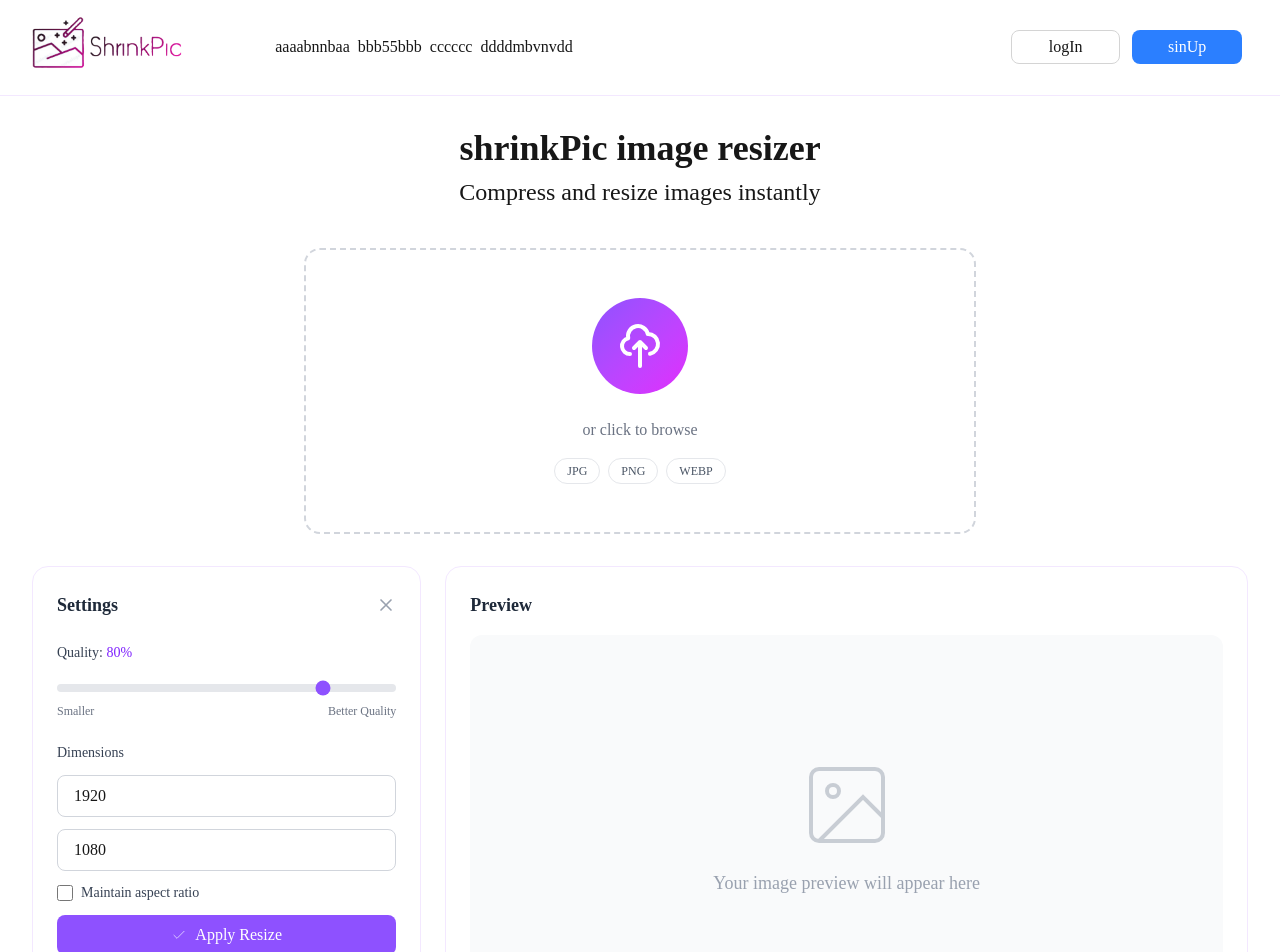
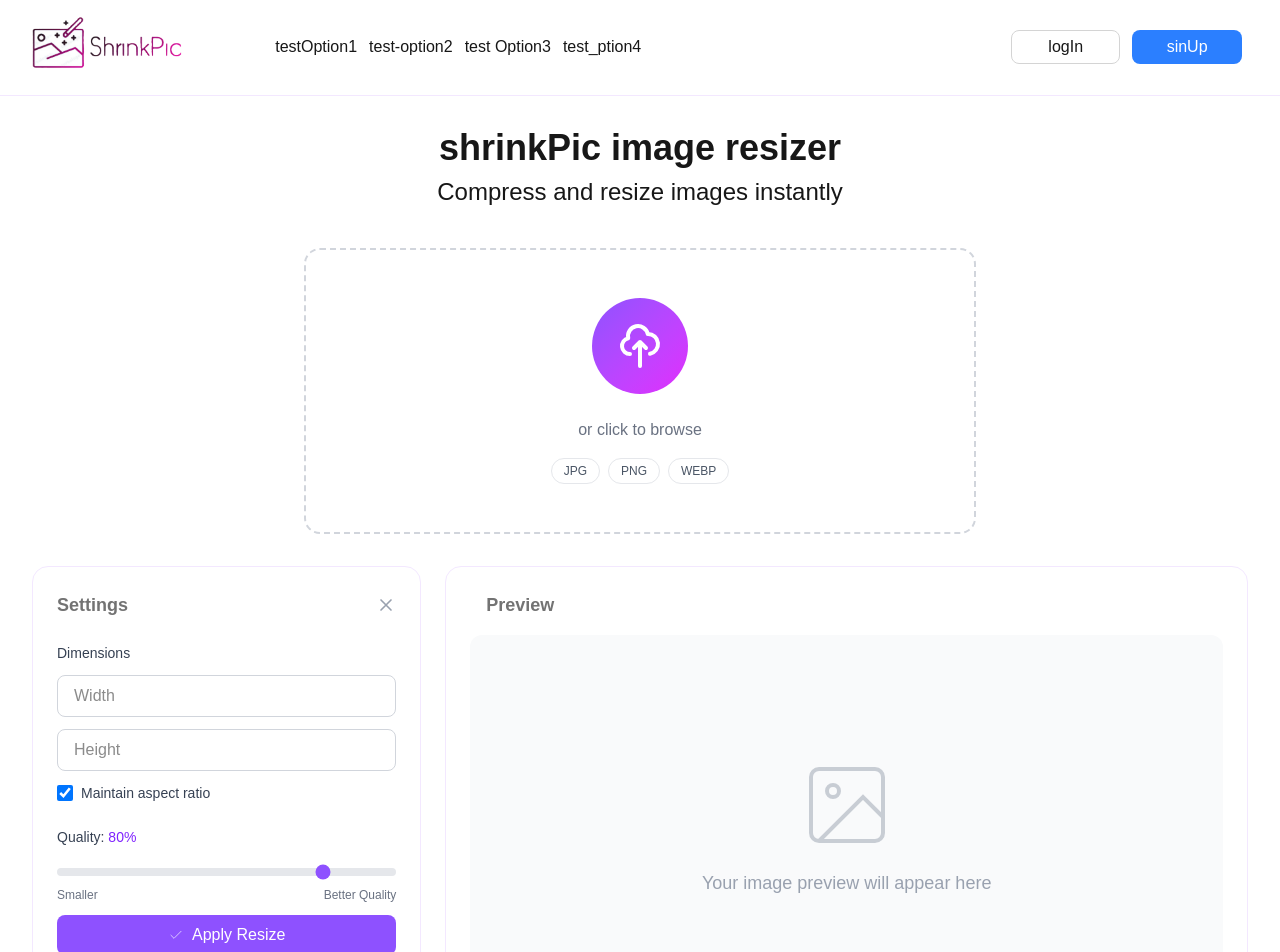
Before and after one commit to navid763/shrinkpic, a Next.js app: page / in a window 1280 px wide. Shown: the top 952 px of the page. Built offline with nearby package versions, Linux system fonts and the light colour scheme.

Commit message:
completed preview, popup and dimension control logic

```diff
--- a/src/app/globals.css
+++ b/src/app/globals.css
@@ -26,5 +26,5 @@ html {
 body {
   background: var(--background);
   color: var(--foreground);
-  /* font-family: Arial, Helvetica, sans-serif; */
+  font-family: Arial, Helvetica, sans-serif;
 }
--- a/src/app/layout.tsx
+++ b/src/app/layout.tsx
@@ -1,20 +1,20 @@
 import type { Metadata } from "next";
-// import { Geist, Geist_Mono } from "next/font/google";
+import { Geist, Geist_Mono } from "next/font/google";
 import { Roboto } from "next/font/google"
 import "./globals.css";
 import Header from "@/components/navbars/header/header";
 import Footer from "@/components/navbars/footer";
 import { ReduxProvider } from "@/redux/provider";
 
-// const geistSans = Geist({
-//   variable: "--font-geist-sans",
-//   subsets: ["latin"],
-// });
+const geistSans = Geist({
+  variable: "--font-geist-sans",
+  subsets: ["latin"],
+});
 
-// const geistMono = Geist_Mono({
-//   variable: "--font-geist-mono",
-//   subsets: ["latin"],
-// });
+const geistMono = Geist_Mono({
+  variable: "--font-geist-mono",
+  subsets: ["latin"],
+});
 
 const roboto = Roboto({
   subsets: ["latin"],
@@ -35,7 +35,7 @@ export default function RootLayout({
   return (
     <html lang="en">
       <body
-        className={` ${roboto.variable} antialiased`}
+        className={` ${geistMono.variable} ${roboto.variable} ${geistSans.variable} antialiased`}
       >
         <ReduxProvider>
           <Header />
--- a/src/components/controls/controls.tsx
+++ b/src/components/controls/controls.tsx
@@ -1,10 +1,67 @@
+"use client"
+
+import { useAppSelector } from "@/redux/hooks";
+import { useEffect, useState } from "react";
+
+
 export default function Controls() {
+    const state = useAppSelector(state => state.image);
+    const [height, setHeight] = useState<number | "">("");
+    const [width, setWidth] = useState<number | "">("");
+    const [maitainAspectRatio, setMaitainAspectRatio] = useState(true)
+
+    const aspectRatio = (state.width && state.height) ? (state.width / state.height) : null;
+
+    const handleWidthChange = (e: React.ChangeEvent<HTMLInputElement>) => {
+        const value = e.target.value;
+        if (value === "") {
+            setWidth("");
+            setHeight("");
+
+            return
+        }
+
+        const width = Number(value)
+        const height = aspectRatio ? Math.round(width / aspectRatio) : "";
+
+        setWidth(width);
+        if (maitainAspectRatio) setHeight(height)
+    }
+
+    const handleHeightChange = (e: React.ChangeEvent<HTMLInputElement>) => {
+        const value = e.target.value;
+        if (value === "") {
+            setHeight("");
+            setWidth("");
+
+            return
+        }
+
+        const height = Number(value);
+        const width = aspectRatio ? Math.round(height * aspectRatio) : "";
+
+        setHeight(height)
+        if (maitainAspectRatio) setWidth(width);
+    }
+
+    const handleMaintainAspectRatio = () => {
+        setMaitainAspectRatio(!maitainAspectRatio);
+        setHeight("")
+        setWidth("")
+    }
+
+    useEffect(() => {
+        if (!state.url) {
+            setHeight("");
+            setWidth("")
+        }
+    }, [state])
 
     return (
         <div className="lg:col-span-1 space-y-6">
-            <div className="bg-white rounded-2xl p-6 border border-purple-100">
+            <div className=" rounded-2xl bg-white p-6 border border-purple-100">
                 <div className="flex items-center justify-between mb-6">
-                    <h2 className="text-lg font-semibold text-gray-800">Settings</h2>
+                    <h2 className="text-lg font-semibold text-neutral-500">Settings</h2>
                     <button className="text-gray-400 hover:text-gray-600 transition-colors">
                         <svg
                             className="w-5 h-5"
@@ -21,7 +78,46 @@ export default function Controls() {
                         </svg>
                     </button>
                 </div>
-                {/* Quality Slider */}
+
+                <div className="mb-6">
+                    <label className="block text-sm font-medium text-gray-700 mb-3">
+                        Dimensions
+                    </label>
+                    <div className="space-y-3">
+                        <div>
+                            <input
+                                type="number"
+                                placeholder="Width"
+                                value={width}
+                                onChange={handleWidthChange}
+                                className="w-full px-4 py-2 border border-gray-300 rounded-lg focus:ring-2 focus:ring-violet-500 focus:border-transparent outline-none"
+                            />
+                        </div>
+                        <div>
+                            <input
+                                type="number"
+                                placeholder="Height"
+                                value={height}
+                                onChange={handleHeightChange}
+                                className="w-full px-4 py-2 border border-gray-300 rounded-lg focus:ring-2 focus:ring-violet-500 focus:border-transparent outline-none"
+                            />
+                        </div>
+                        <label className="flex items-center gap-2 cursor-pointer">
+                            <input
+                                type="checkbox"
+                                defaultChecked={maitainAspectRatio}
+                                onChange={() => handleMaintainAspectRatio()}
+                                className="w-4 h-4 text-violet-500 border-gray-300 rounded focus:ring-violet-500"
+                            />
+                            <span className="text-sm text-gray-700">
+                                Maintain aspect ratio
+                            </span>
+                        </label>
+                    </div>
+
+                </div>
+
+
                 <div className="mb-6">
                     <label className="block text-sm font-medium text-gray-700 mb-3">
                         Quality: <span className="text-violet-600">80%</span>
@@ -36,40 +132,6 @@ export default function Controls() {
                     <div className="flex justify-between text-xs text-gray-500 mt-1">
                         <span>Smaller</span>
                         <span>Better Quality</span>
-                    </div>
-                </div>
-                {/* Dimensions */}
-                <div className="mb-6">
-                    <label className="block text-sm font-medium text-gray-700 mb-3">
-                        Dimensions
-                    </label>
-                    <div className="space-y-3">
-                        <div>
-                            <input
-                                type="number"
-                                placeholder="Width"
-                                defaultValue={1920}
-                                className="w-full px-4 py-2 border border-gray-300 rounded-lg focus:ring-2 focus:ring-violet-500 focus:border-transparent outline-none"
-                            />
-                        </div>
-                        <div>
-                            <input
-                                type="number"
-                                placeholder="Height"
-                                defaultValue={1080}
-                                className="w-full px-4 py-2 border border-gray-300 rounded-lg focus:ring-2 focus:ring-violet-500 focus:border-transparent outline-none"
-                            />
-                        </div>
-                        <label className="flex items-center gap-2 cursor-pointer">
-                            <input
-                                type="checkbox"
-                                defaultChecked={false}
-                                className="w-4 h-4 text-violet-500 border-gray-300 rounded focus:ring-violet-500"
-                            />
-                            <span className="text-sm text-gray-700">
-                                Maintain aspect ratio
-                            </span>
-                        </label>
                     </div>
                     <button className="w-full mt-3 bg-violet-500 hover:bg-violet-600 text-white font-medium py-2 px-4 rounded-lg transition-colors flex items-center justify-center gap-2">
                         <svg
@@ -99,6 +161,7 @@ export default function Controls() {
                     </div>
                 </div>
             </div>
+
             {/* Download Button */}
             <button className="w-full bg-gradient-to-r from-violet-500 to-fuchsia-500 hover:from-violet-600 hover:to-fuchsia-600 text-white font-semibold py-4 px-6 rounded-xl transition-all flex items-center justify-center gap-2 shadow-lg shadow-violet-200">
                 <svg
--- a/src/components/navbars/header/navbar.tsx
+++ b/src/components/navbars/header/navbar.tsx
@@ -3,11 +3,11 @@ export default function NavBar() {
 
     return (
         <>
-            <div className="flex flex-col sm:flex-row justify-center items-center gap-2">
-                <span>aaaabnnbaa</span>
-                <span>bbb55bbb</span>
-                <span>cccccc</span>
-                <span>ddddmbvnvdd</span>
+            <div className="flex flex-col sm:flex-row justify-center items-center gap-3">
+                <span>testOption1</span>
+                <span>test-option2</span>
+                <span>test Option3</span>
+                <span>test_ption4</span>
             </div>
             <div className="w-full sm:w-[25%] justify-center flex gap-3">
                 <button className="w-[45%]  sm:w-[max(45%,_80px)] bg-white text-center border border-neutral-300 rounded-lg px-2.5 py-1">logIn</button>
--- /dev/null
+++ b/src/components/preview/popUp.tsx
@@ -0,0 +1,23 @@
+
+import CrossSquareIcon from "../icons/cross";
+import DoneIcon from "../icons/done";
+
+interface ImageRemovePopUpProps {
+    accept: () => void;
+    reject: () => void
+}
+
+export default function ImageRemovePopUp({ accept, reject }: ImageRemovePopUpProps) {
+
+    return (
+        <div className="w-[100vw] h-[100v] bg-black/30 fixed z-40 inset-0">
+            <div className="w-[max(30vw,_30vh)] flex flex-col justify-center items-center font-bold bg-white text-neutral-700 z-20 shadow-2xl px-2 sm:px-0 py-6 rounded-md absolute left-1/2 top-1/2 -translate-x-1/2 ">
+                <span className="w-full text-center">are you sure?</span>
+                <div className="w-full flex justify-evenly items-center mt-4">
+                    <span onClick={() => reject()}><CrossSquareIcon className="h-9 w-9 text-red-500 cursor-pointer" /></span>
+                    <span onClick={() => accept()}><DoneIcon className="h-8 w-9 text-green-500 cursor-pointer" /></span>
+                </div>
+            </div>
+        </div>
+    )
+}
--- a/src/components/preview/preview.tsx
+++ b/src/components/preview/preview.tsx
@@ -1,18 +1,44 @@
 "use client"
 
-import { useAppSelector } from "@/redux/hooks";
+import { useAppSelector, useAppDispatch } from "@/redux/hooks";
+import { emptyImage } from "@/redux/slices/image-slice";
+
 import Image from "next/image";
+import { useState } from "react";
+import ImageRemovePopUp from "./popUp";
 
 export default function Preview() {
     const state = useAppSelector(state => state.image);
-    // const aspectRatio = (state.width && state.height) ? (state.width / state.height) : null;
+    const [popUp, setPopUp] = useState(false);
+    const dispatch = useAppDispatch();
+
+    const handleAccept = () => {
+        dispatch(emptyImage());
+        setPopUp(false);
+    }
+    const handleRject = () => {
+        setPopUp(false);
+    }
 
     return (
         <div className="lg:col-span-2 sm:order-2">
             <div className="bg-white rounded-2xl p-6 border border-purple-100">
-                <h2 className="text-lg font-semibold text-gray-800 mb-4">Preview</h2>
+                <div className="w-full flex justify-between relative px-4">
+                    <h2 className="sm:text-lg font-semibold text-neutral-500 mb-4">Preview</h2>
+
+                    {state.url &&
+                        <button
+                            className="bg-gradient-to-r from-[#ec008c] to-[#fc6767] text-white text-xs sm:text-sm cursor-pointer rounded-2xl h-8 sm:h-10 px-2 py-0"
+                            onClick={() => setPopUp(true)}
+                        >
+                            Remove</button>
+                    }
+                    {popUp &&
+                        <ImageRemovePopUp accept={handleAccept} reject={handleRject} />
+                    }
+                </div>
                 {state.url
-                    ? <Image src={state.url} alt="" width={720} height={720} quality={50} />
+                    ? <Image src={state.url} alt="" width={720} height={720} quality={50} className="rounded-lg" />
                     : <div className="bg-gray-50 rounded-xl p-4 flex items-center justify-center min-h-96">
                         <div className="text-center text-gray-400">
                             <svg
--- a/src/components/upload/upload.tsx
+++ b/src/components/upload/upload.tsx
@@ -2,13 +2,15 @@
 
 import { useState, useRef, useEffect } from "react";
 import { setImage } from "@/redux/slices/image-slice";
-import { useAppDispatch } from "@/redux/hooks";
+import { useAppDispatch, useAppSelector } from "@/redux/hooks";
 
 export default function Upload() {
 
     const fileInputRef = useRef<HTMLInputElement | null>(null);
     const [image, setimage] = useState("");
     const dispatch = useAppDispatch();
+    const state = useAppSelector(state => state.image);
+
 
     const handleFileChange = (e: React.ChangeEvent<HTMLInputElement>) => {
         const file = e.target.files?.[0];
@@ -46,6 +48,8 @@ export default function Upload() {
         }
     }, [image]);
 
+
+    if (state.url) return null;
 
     return (
         <div className="max-w-2xl mx-auto mb-8">
```
Also changed, not shown: src/components/icons/cross.tsx (added, +12 -0 lines), src/components/icons/done.tsx (added, +32 -0 lines).
